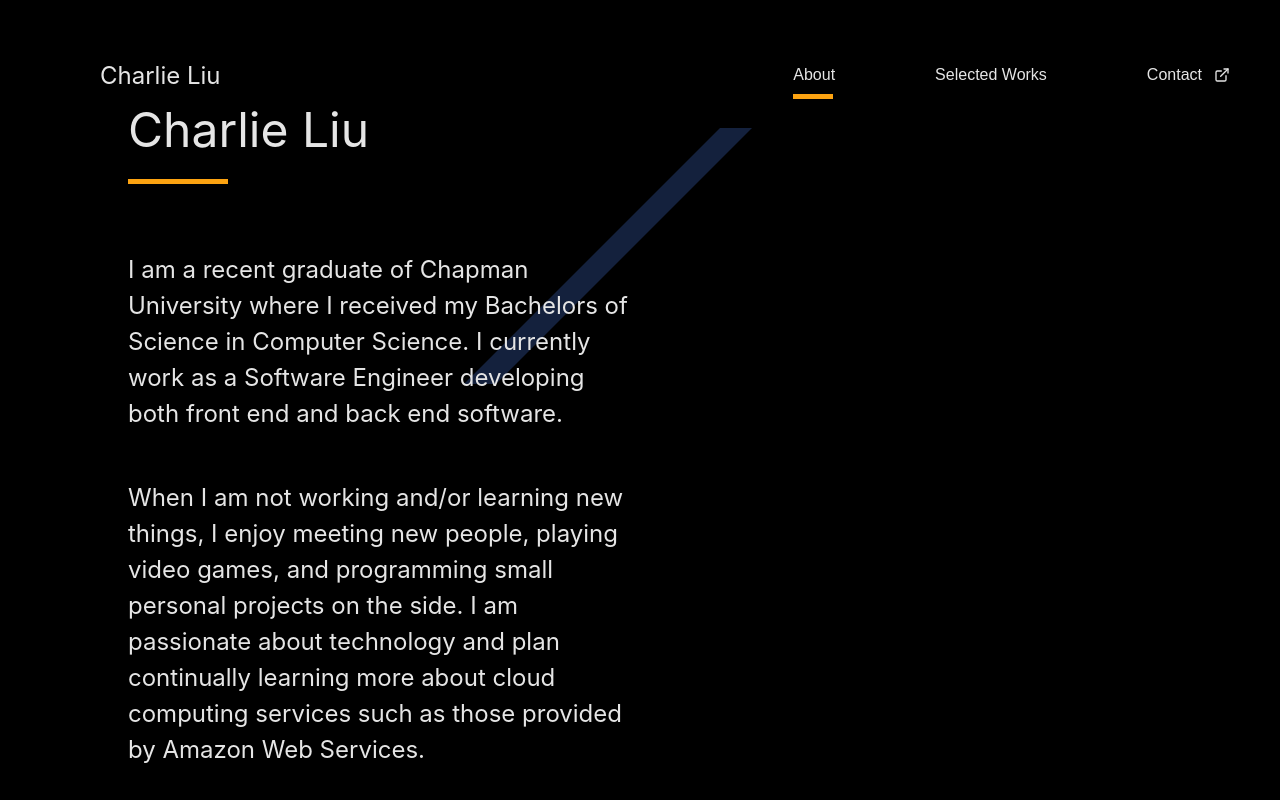
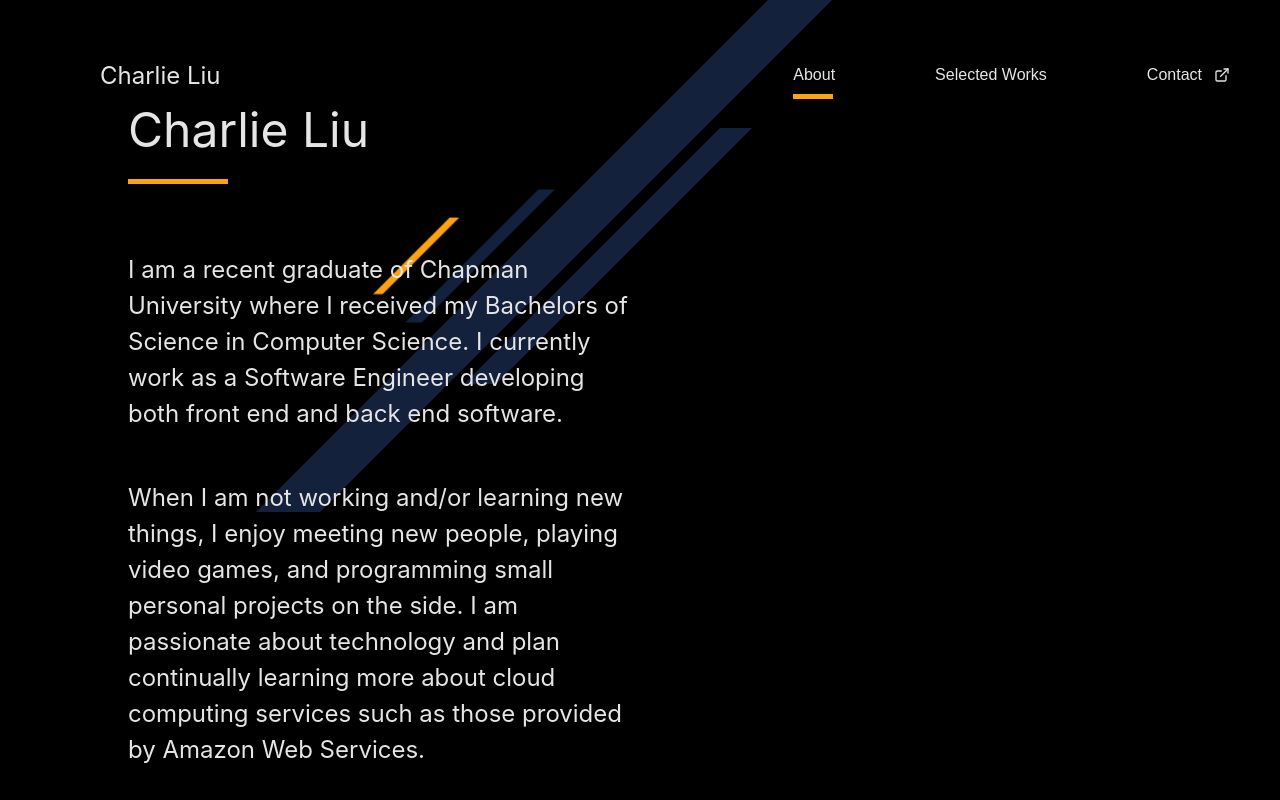
Before and after one commit to itscharlieliu/home-page, a React (Create React App) app: page / in a window 1280 px wide. Built offline with nearby package versions, Linux system fonts and the light colour scheme.

Commit message:
Update background

```diff
--- a/src/components/common/Button.tsx
+++ b/src/components/common/Button.tsx
@@ -1,7 +1,7 @@
 import React from "react";
 import styled from "styled-components";
 
-import { Theme, WithTheme } from "../../defs/defaultTheme";
+import { WithTheme } from "../../defs/defaultTheme";
 
 const BUTTON_UNDERLINE_WIDTH = 50;
 const BUTTON_SELECTED_UNDERLINE_WIDTH = 40;
--- a/src/components/screens/AboutScreen.tsx
+++ b/src/components/screens/AboutScreen.tsx
@@ -40,8 +40,17 @@ const AboutScreen = (): JSX.Element => {
     return (
         <ScreenContainer>
             <Background>
-                <SlidingContainer startX={1000} startY={-1000} duration={0.85} delay={1}>
+                <SlidingContainer startX={1000} startY={-1000} duration={0.85} delay={0}>
                     <BackgroundLine x={25} y={25} scale={50} />
+                </SlidingContainer>
+                <SlidingContainer startX={1000} startY={-1000} duration={0.85} delay={0.2}>
+                    <BackgroundLine x={15} y={0} scale={26} />
+                </SlidingContainer>
+                <SlidingContainer startX={-1000} startY={1000} duration={0.85} delay={0.2}>
+                    <BackgroundLine x={20} y={15} scale={100} />
+                </SlidingContainer>
+                <SlidingContainer startX={1000} startY={-1000} duration={0.85} delay={0}>
+                    <BackgroundLine x={10} y={10} scale={15} color={"primary"} />
                 </SlidingContainer>
             </Background>
 
```
